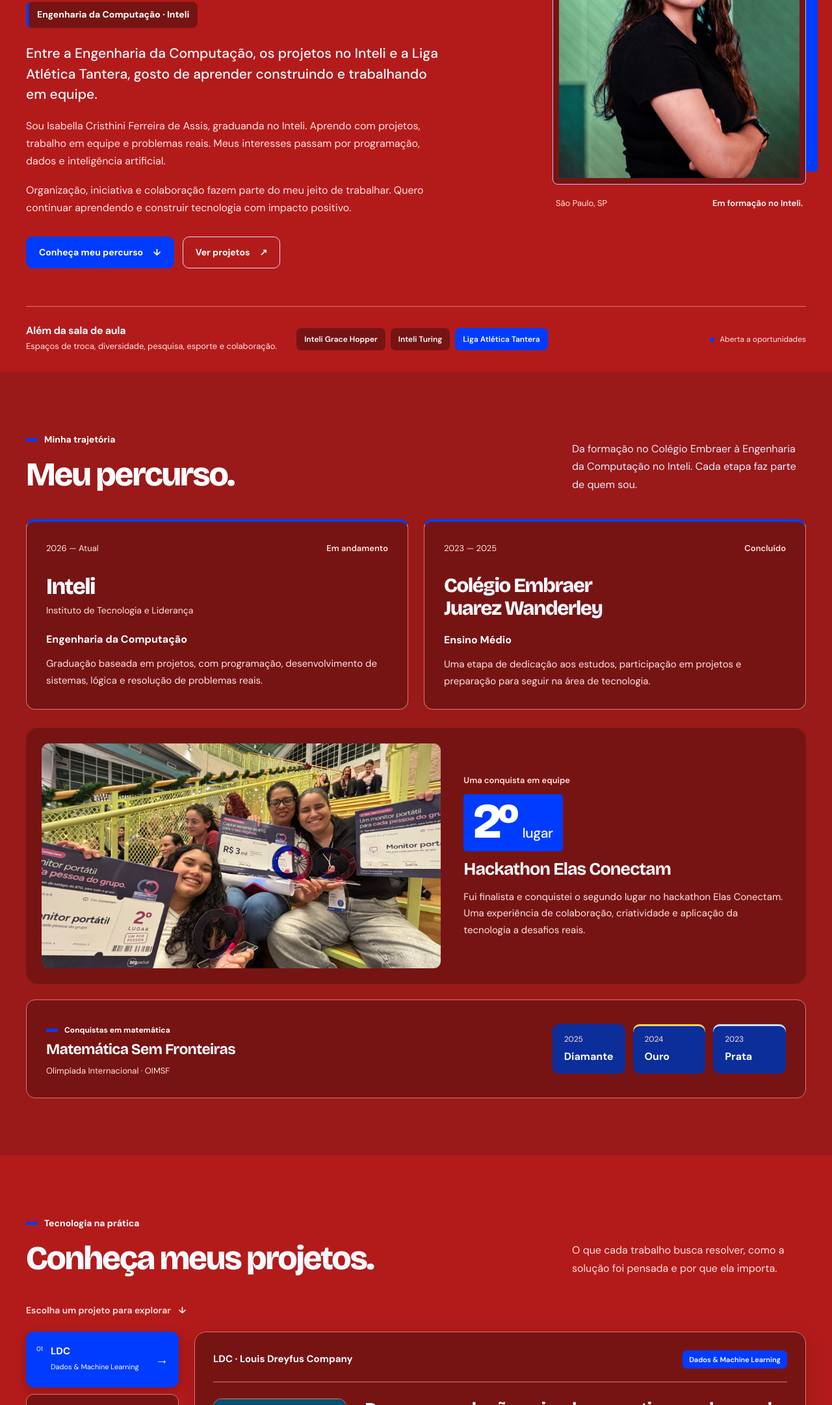
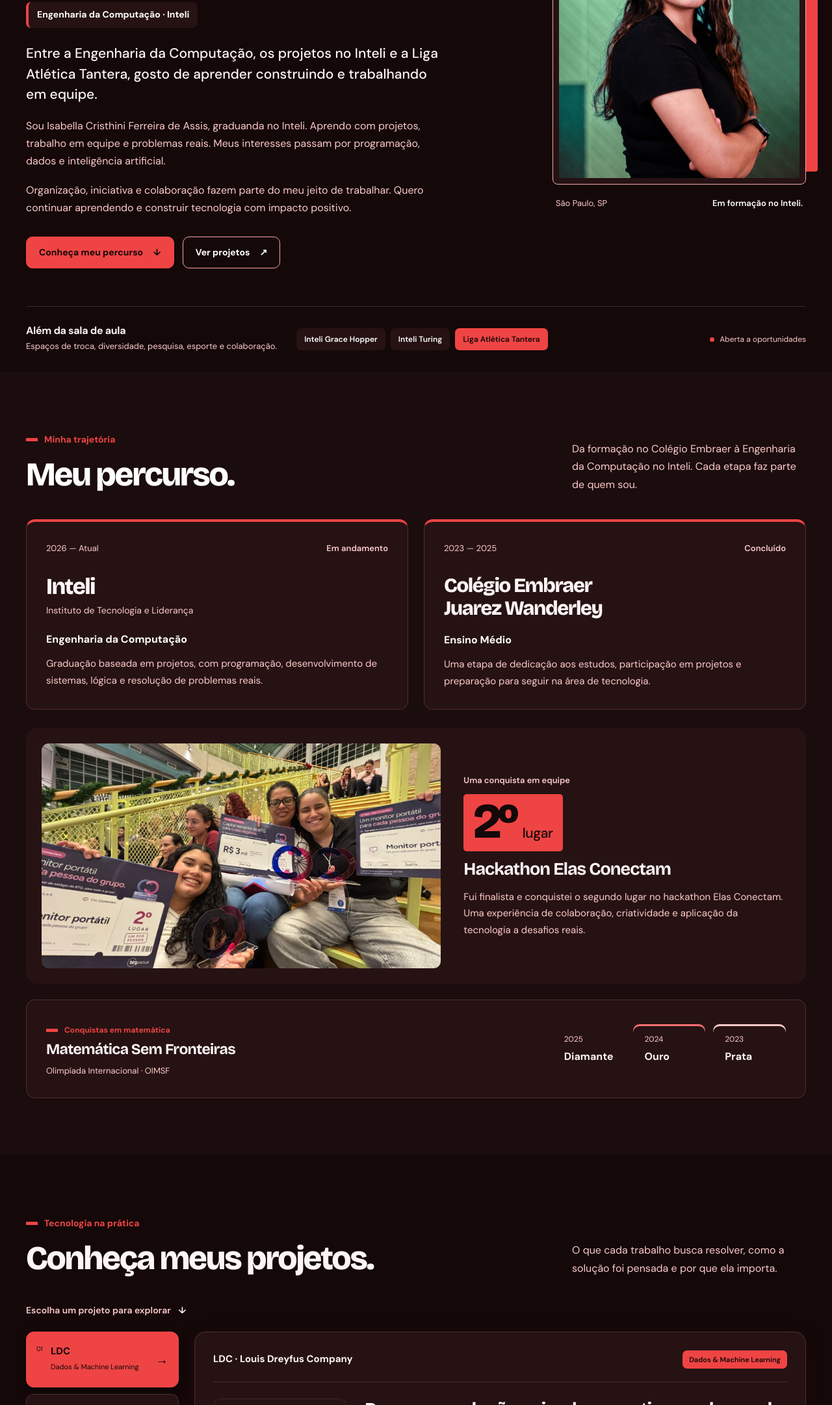
Before and after one commit to isabellaassis-ui/isabellaassis-ui.github.io, a plain HTML site: page index.html in a window 1280 px wide. Shown: the part 441-2603 px from the top of the page at 65% size. Drawn offline with nearby package versions, Linux system fonts and the light colour scheme.

Commit message:
Restore original red and dark burgundy palette and remove blue styling

```diff
--- a/index.html
+++ b/index.html
@@ -3,13 +3,13 @@
 <head>
   <meta charset="UTF-8" />
   <meta name="viewport" content="width=device-width, initial-scale=1.0" />
-  <meta name="theme-color" content="#b31b1b" />
+  <meta name="theme-color" content="#140809" />
   <meta name="description" content="Conheça Isabella Assis, graduanda em Engenharia da Computação no Inteli: minha trajetória, conquistas e projetos em dados, sistemas e impacto social." />
   <title>Isabella Assis | Engenharia da Computação</title>
   <link rel="preconnect" href="https://fonts.googleapis.com" />
   <link rel="preconnect" href="https://fonts.gstatic.com" crossorigin />
   <link href="https://fonts.googleapis.com/css2?family=Bricolage+Grotesque:wght@500;600;700;800&family=DM+Sans:wght@400;500;600;700&display=swap" rel="stylesheet" />
-  <link rel="stylesheet" href="styles.css?v=7" />
+  <link rel="stylesheet" href="styles.css?v=8" />
   <script src="site.js?v=4" defer></script>
 </head>
 <body>
--- a/styles.css
+++ b/styles.css
@@ -1,17 +1,16 @@
 :root {
   color-scheme: dark;
-  --canvas: #b31b1b;
-  --surface: #9a1919;
-  --surface-deep: #761414;
-  --ink: #f7faff;
-  --muted: #ffe2df;
-  --red: #b31b1b;
-  --red-dark: #8c1414;
-  --red-soft: #741010;
-  --blue-soft: #0c2e9b;
-  --blue: #003cff;
-  --blue-dark: #061c70;
-  --line: #d97771;
+  --canvas: #140809;
+  --surface: #1b0c0d;
+  --surface-deep: #261213;
+  --ink: #fff5f5;
+  --muted: #fecaca;
+  --subtle: #fca5a5;
+  --accent: #ef4444;
+  --accent-hover: #f87171;
+  --accent-dark: #b91c1c;
+  --accent-soft: #261213;
+  --line: rgba(252, 165, 165, .18);
   --sans: "DM Sans", Arial, sans-serif;
   --display: "Bricolage Grotesque", Arial, sans-serif;
 }
@@ -24,13 +23,13 @@ a { color: inherit; text-decoration: none; }
 button { font: inherit; }
 img { display: block; max-width: 100%; }
 [hidden] { display: none !important; }
-::selection { color: white; background: var(--blue); }
+::selection { color: var(--canvas); background: var(--accent); }
 a, button, summary { -webkit-tap-highlight-color: transparent; }
 :focus-visible { outline: 3px solid white; outline-offset: 5px; }
 .content-width, .header-inner { width: min(1200px, calc(100% - 80px)); margin-inline: auto; }
 .section { padding-block: 88px; }
-.section-label { color: white; font-size: 14px; font-weight: 700; margin-bottom: 14px; display: inline-flex; align-items: center; gap: 10px; }
-.section-label::before { content: ''; width: 18px; height: 5px; background: var(--blue); flex-shrink: 0; }
+.section-label { color: var(--accent); font-size: 14px; font-weight: 700; margin-bottom: 14px; display: inline-flex; align-items: center; gap: 10px; }
+.section-label::before { content: ''; width: 18px; height: 5px; background: var(--accent); flex-shrink: 0; }
 .section-heading { display: flex; align-items: end; justify-content: space-between; gap: 48px; margin-bottom: 40px; }
 .section-heading > p { max-width: 360px; color: var(--muted); }
 h2 { font-family: var(--display); font-size: clamp(36px, 4vw, 54px); line-height: 1.1; letter-spacing: -.045em; font-weight: 800; }
@@ -38,34 +37,34 @@ h2 { font-family: var(--display); font-size: clamp(36px, 4vw, 54px); line-height
 .skip-link:focus { transform: none; }
 
 /* The name, portrait, and real achievements carry the visual identity. */
-.site-header { position: sticky; top: 0; z-index: 20; background: var(--canvas); border-bottom: 3px solid var(--blue); }
+.site-header { position: sticky; top: 0; z-index: 20; background: var(--canvas); border-bottom: 3px solid var(--accent); }
 .header-inner { min-height: 86px; display: flex; align-items: center; justify-content: space-between; gap: 25px; }
 .wordmark { color: white; font-family: var(--display); font-size: 25px; font-weight: 800; letter-spacing: -.055em; display: inline-flex; gap: 5px; line-height: 1; }
-.wordmark span { color: white; background: var(--blue); padding: 3px 6px; border-radius: 4px; }
+.wordmark span { color: var(--accent); background: transparent; padding: 3px 6px; border-radius: 4px; }
 .navigation { display: flex; align-items: center; gap: 28px; }
 .navigation a { font-size: 14px; font-weight: 600; padding-block: 12px; border-bottom: 2px solid transparent; }
-.navigation a:hover, .navigation a[aria-current] { color: white; border-bottom-color: var(--blue); }
-.header-contact { display: inline-flex; align-items: center; gap: 14px; padding: 11px 18px; border-radius: 10px; background: var(--blue); color: white; font-weight: 700; font-size: 13px; }
-.header-contact:hover { background: var(--blue-dark); }
+.navigation a:hover, .navigation a[aria-current] { color: var(--accent); border-bottom-color: var(--accent); }
+.header-contact { display: inline-flex; align-items: center; gap: 14px; padding: 11px 18px; border-radius: 10px; background: var(--accent); color: var(--canvas); font-weight: 700; font-size: 13px; }
+.header-contact:hover { background: var(--accent-hover); }
 
 .about { padding-top: 64px; padding-bottom: 0; }
 .about-grid { display: grid; grid-template-columns: minmax(0, 1.15fr) minmax(0, .85fr); align-items: center; gap: 75px; }
 .about-copy { min-width: 0; }
 h1 { font-family: var(--display); font-size: clamp(72px, 8.6vw, 124px); line-height: .95; font-weight: 800; letter-spacing: -.06em; margin-bottom: 24px; }
-h1 span { display: inline-block; color: white; background: var(--blue); padding: 0 .11em .08em; margin-top: 7px; border-radius: 4px; }
-.course-badge { display: inline-block; background: var(--surface-deep); color: white; border-left: 4px solid var(--blue); padding: 8px 13px; border-radius: 8px; font-size: 14px; font-weight: 700; }
+h1 span { display: inline-block; color: var(--accent); background: transparent; padding: 0 .11em .08em; margin-top: 7px; border-radius: 4px; }
+.course-badge { display: inline-block; background: var(--surface-deep); color: white; border-left: 4px solid var(--accent); padding: 8px 13px; border-radius: 8px; font-size: 14px; font-weight: 700; }
 .course-badge span { white-space: nowrap; }
 .about-copy .about-lead { margin-top: 24px; font-size: 21px; color: var(--ink); line-height: 1.5; font-weight: 500; }
 .about-story > p:not(.about-lead) { color: var(--muted); margin-top: 18px; max-width: 630px; }
 .about-actions { margin-top: 30px; display: flex; flex-wrap: wrap; gap: 13px; }
-.button { display: inline-flex; align-items: center; justify-content: center; gap: 15px; min-height: 48px; padding: 12px 19px; font-weight: 700; border-radius: 10px; font-size: 14px; border: 1px solid var(--blue); }
-.button-primary { color: white; background: var(--blue); }
-.button-primary:hover { background: var(--blue-dark); }
-.button-outline { color: white; background: transparent; border-color: #d1ddff; }
+.button { display: inline-flex; align-items: center; justify-content: center; gap: 15px; min-height: 48px; padding: 12px 19px; font-weight: 700; border-radius: 10px; font-size: 14px; border: 1px solid var(--accent); }
+.button-primary { color: var(--canvas); background: var(--accent); }
+.button-primary:hover { background: var(--accent-hover); }
+.button-outline { color: white; background: transparent; border-color: var(--subtle); }
 .button-outline:hover { background: var(--surface-deep); border-color: white; }
 .portrait { position: relative; isolation: isolate; width: 100%; max-width: 390px; justify-self: end; }
-.portrait::before { content: ""; position: absolute; z-index: -1; width: 95%; height: 92%; right: -18px; top: -18px; background: var(--blue); border-radius: 4px; }
-.portrait-frame { padding: 9px; background: var(--surface-deep); border: 1px solid #b6c8ff; border-radius: 8px; }
+.portrait::before { content: ""; position: absolute; z-index: -1; width: 95%; height: 92%; right: -18px; top: -18px; background: var(--accent); border-radius: 4px; }
+.portrait-frame { padding: 9px; background: var(--surface-deep); border: 1px solid var(--subtle); border-radius: 8px; }
 .portrait-frame img { width: 100%; height: auto; aspect-ratio: 4 / 5; object-fit: cover; object-position: center 28%; border-radius: 3px; }
 .portrait figcaption { display: flex; justify-content: space-between; flex-wrap: wrap; gap: 10px; padding: 18px 5px 0; font-size: 13px; color: var(--muted); }
 .portrait figcaption strong { color: white; font-weight: 600; }
@@ -74,16 +73,16 @@ h1 span { display: inline-block; color: white; background: var(--blue); padding:
 .about-bottom > div p { color: var(--muted); font-size: 13px; margin-top: 4px; }
 .communities { display: flex; flex-wrap: wrap; gap: 8px; }
 .communities li { background: var(--surface-deep); border-radius: 7px; color: white; font-size: 12px; font-weight: 600; padding: 7px 12px; }
-.communities .community-sports { background: var(--blue); }
+.communities .community-sports { background: var(--accent); color: var(--canvas); }
 .availability { margin-left: auto; display: flex; align-items: center; gap: 8px; color: var(--muted); font-size: 12px; white-space: nowrap; }
-.availability > span { width: 7px; height: 7px; background: var(--blue); border-radius: 50%; }
+.availability > span { width: 7px; height: 7px; background: var(--accent); border-radius: 50%; }
 
 .journey { background: var(--surface); color: white; }
-.journey .section-heading .section-label { color: white; }
-.journey .section-heading > p { color: #e5edff; }
+.journey .section-heading .section-label { color: var(--accent); }
+.journey .section-heading > p { color: var(--muted); }
 .education-list { display: grid; grid-template-columns: repeat(2, minmax(0, 1fr)); gap: 24px; }
-.education-item { padding: 30px; background: var(--surface-deep); color: var(--ink); border: 1px solid var(--line); border-top: 4px solid var(--blue); border-radius: 14px; }
-.education-school { border-top-color: var(--blue); }
+.education-item { padding: 30px; background: var(--surface-deep); color: var(--ink); border: 1px solid var(--line); border-top: 4px solid var(--accent); border-radius: 14px; }
+.education-school { border-top-color: var(--accent); }
 .education-meta { display: flex; justify-content: space-between; flex-wrap: wrap; gap: 10px; font-size: 13px; color: var(--muted); margin-bottom: 28px; }
 .education-status { color: var(--muted); font-weight: 600; }
 .education-name { font-family: var(--display); font-size: 35px; font-weight: 800; line-height: 1.13; letter-spacing: -.045em; }
@@ -95,7 +94,7 @@ h1 span { display: inline-block; color: white; background: var(--blue); padding:
 .hackathon-photo img { width: 100%; height: auto; border-radius: 11px; }
 .hackathon-copy { min-width: 0; padding: 5px 10px 5px 0; }
 .achievement-label { font-size: 13px; color: var(--muted); font-weight: 600; margin-bottom: 10px; }
-.hackathon-place { display: inline-block; padding: 4px 15px 8px; background: var(--blue); border-radius: 5px; color: white; font-family: var(--display); font-size: 76px; letter-spacing: -.065em; font-weight: 800; line-height: 1; }
+.hackathon-place { display: inline-block; padding: 4px 15px 8px; background: var(--accent); border-radius: 5px; color: var(--canvas); font-family: var(--display); font-size: 76px; letter-spacing: -.065em; font-weight: 800; line-height: 1; }
 .hackathon-place span { font-family: var(--sans); font-size: 21px; font-weight: 500; letter-spacing: -.02em; }
 .hackathon-copy h3 { font-family: var(--display); font-size: 27px; line-height: 1.15; font-weight: 700; margin-top: 12px; letter-spacing: -.035em; }
 .hackathon-copy > p:last-child { color: var(--muted); margin-top: 15px; font-size: 15px; }
@@ -104,9 +103,9 @@ h1 span { display: inline-block; color: white; background: var(--blue); padding:
 .recognition-title h3 { font-family: var(--display); font-weight: 700; font-size: 23px; line-height: 1.2; letter-spacing: -.03em; }
 .recognition-title > p:last-child { color: var(--muted); font-size: 13px; margin-top: 8px; }
 .award-list { display: grid; grid-template-columns: repeat(3, minmax(0, 1fr)); gap: 12px; }
-.award-list li { background: var(--blue-soft); padding: 13px 18px; border-radius: 10px; }
-.award-list li:nth-child(2) { background: var(--blue-soft); box-shadow: inset 0 3px #ffd060; }
-.award-list li:nth-child(3) { background: var(--blue-soft); box-shadow: inset 0 3px #d2dcff; }
+.award-list li { background: var(--accent-soft); padding: 13px 18px; border-radius: 10px; }
+.award-list li:nth-child(2) { background: var(--accent-soft); box-shadow: inset 0 3px var(--accent-hover); }
+.award-list li:nth-child(3) { background: var(--accent-soft); box-shadow: inset 0 3px var(--muted); }
 .award-list span { display: block; font-size: 12px; color: var(--muted); margin-bottom: 3px; }
 .award-list strong { font-size: 16px; font-weight: 700; }
 
@@ -117,37 +116,37 @@ h1 span { display: inline-block; color: white; background: var(--blue); padding:
 .projects-enhanced .project-list { display: block; min-width: 0; }
 .project-tabs { display: grid; gap: 10px; position: sticky; top: 112px; }
 .project-tab { min-height: 86px; width: 100%; display: flex; align-items: center; gap: 12px; text-align: left; border: 1px solid var(--line); border-radius: 12px; background: var(--surface-deep); color: var(--ink); padding: 15px; cursor: pointer; }
-.project-tab:hover { background: var(--blue-soft); border-color: #9eb8ff; }
-.project-tab[aria-selected="true"] { background: var(--blue); border-color: var(--blue); color: white; box-shadow: 0 5px 16px #4b090955; }
+.project-tab:hover { background: var(--accent-soft); border-color: var(--accent-hover); }
+.project-tab[aria-selected="true"] { background: var(--accent); border-color: var(--accent); color: var(--canvas); box-shadow: 0 5px 16px rgba(0,0,0,.35); }
 .project-tab strong { display: block; font-size: 15px; line-height: 1.3; font-weight: 700; }
 .project-tab small { display: block; margin-top: 5px; font-size: 11px; color: var(--muted); }
-.project-tab[aria-selected="true"] small { color: white; }
+.project-tab[aria-selected="true"] small { color: var(--canvas); }
 .project-tab[aria-selected="true"] .tab-index { opacity: 1; }
 .tab-index { align-self: start; font-size: 10px; padding-top: 2px; opacity: .7; }
 .tab-arrow { margin-left: auto; font-size: 20px; }
 .project { min-width: 0; border: 1px solid var(--line); border-radius: 18px; background: var(--surface-deep); padding: 28px; box-shadow: 0 8px 32px #4b090933; }
 .project-heading { display: flex; align-items: center; justify-content: space-between; flex-wrap: wrap; gap: 12px; padding-bottom: 20px; margin-bottom: 25px; border-bottom: 1px solid var(--line); }
 .project-partner { font-size: 15px; font-weight: 700; }
-.project-category { background: var(--blue); color: white; padding: 5px 10px; border-radius: 7px; font-size: 11px; font-weight: 600; }
+.project-category { background: var(--accent); color: var(--canvas); padding: 5px 10px; border-radius: 7px; font-size: 11px; font-weight: 600; }
 .project-layout { display: grid; grid-template-columns: 205px minmax(0, 1fr); gap: 28px; align-items: start; }
 .project-visual { min-width: 0; overflow: hidden; border: 1px solid var(--line); border-radius: 12px; background: var(--surface); }
 .project-visual > img { width: 100%; height: auto; aspect-ratio: 1.3; object-fit: cover; }
-.project-visual-ldc > img { object-fit: contain; background: #07516c; padding: 15px; }
+.project-visual-ldc > img { object-fit: contain; background: var(--surface-deep); padding: 15px; }
 .project-visual-fundacao > img { object-fit: contain; background: #ffe500; padding: 13px; }
 .project-visual figcaption { padding: 12px; color: var(--muted); font-size: 12px; line-height: 1.5; }
-.delicias-cover { min-height: 205px; display: flex; flex-direction: column; justify-content: space-between; gap: 16px; padding: 22px; background: var(--red); color: white; }
+.delicias-cover { min-height: 205px; display: flex; flex-direction: column; justify-content: space-between; gap: 16px; padding: 22px; background: var(--accent); color: var(--canvas); }
 .delicias-cover span { font-size: 10px; }
 .delicias-cover strong { font-family: var(--display); font-size: 36px; line-height: 1; letter-spacing: -.045em; }
 .project-content { min-width: 0; }
 .project-content h3 { font-family: var(--display); font-size: clamp(25px, 2.25vw, 32px); font-weight: 700; line-height: 1.17; letter-spacing: -.04em; }
 .project-intro { margin-top: 16px; color: var(--muted); font-size: 15px; }
 .project-facts { display: grid; gap: 18px; margin-top: 23px; }
-.project-facts > div { border-left: 3px solid #e88a7e; padding-left: 14px; }
-.project-facts > div:last-child { border-left-color: var(--blue); }
+.project-facts > div { border-left: 3px solid var(--accent-hover); padding-left: 14px; }
+.project-facts > div:last-child { border-left-color: var(--accent); }
 .project-facts dt { font-size: 12px; font-weight: 700; color: white; margin-bottom: 4px; }
 .project-facts > div:last-child dt { color: white; }
 .project-facts dd { color: var(--muted); font-size: 14px; line-height: 1.6; }
-.project-objective { margin-top: 23px; padding: 14px 16px; border-radius: 9px; background: var(--blue); color: white; font-size: 14px; }
+.project-objective { margin-top: 23px; padding: 14px 16px; border-radius: 9px; background: var(--accent); color: var(--canvas); font-size: 14px; }
 .project-details { margin-top: 26px; border-top: 1px solid var(--line); }
 .project-details summary { display: flex; align-items: center; justify-content: space-between; gap: 20px; min-height: 52px; cursor: pointer; list-style: none; color: white; font-size: 13px; font-weight: 700; }
 .project-details summary::-webkit-details-marker { display: none; }
@@ -160,16 +159,16 @@ h1 span { display: inline-block; color: white; background: var(--blue); padding:
 
 .toolkit { background: var(--surface); }
 .toolkit h2, .skill-group h3 { color: white; }
-.skill-group { display: grid; grid-template-columns: 220px minmax(0, 1fr); gap: 35px; padding: 27px 0; border-top: 1px solid #bcccf1; }
-.skill-group:last-child { border-bottom: 1px solid #bcccf1; }
+.skill-group { display: grid; grid-template-columns: 220px minmax(0, 1fr); gap: 35px; padding: 27px 0; border-top: 1px solid var(--line); }
+.skill-group:last-child { border-bottom: 1px solid var(--line); }
 .skill-group h3 { font-size: 17px; font-weight: 700; line-height: 1.5; }
 .skill-group ul { display: grid; grid-template-columns: repeat(3, minmax(0, 1fr)); gap: 20px; }
 .skill-group li { display: flex; flex-direction: column; gap: 4px; font-size: 15px; }
 .skill-group small { font-size: 12px; color: var(--muted); }
 
-.contact { color: white; background: var(--red); padding-bottom: 25px; }
-.contact .section-label { color: white; }
-.contact .section-label::before { background: white; }
+.contact { color: var(--ink); background: var(--surface); padding-bottom: 25px; border-top: 1px solid var(--line); }
+.contact .section-label { color: var(--accent); }
+.contact .section-label::before { background: var(--accent); }
 .contact-heading { display: flex; align-items: end; justify-content: space-between; gap: 50px; }
 .contact-heading > p { max-width: 370px; color: white; }
 .contact h2 { font-size: clamp(38px, 4.8vw, 65px); }
@@ -180,8 +179,8 @@ h1 span { display: inline-block; color: white; background: var(--blue); padding:
 .contact-address { font-size: 20px; overflow-wrap: anywhere; font-weight: 500; }
 .contact-row > a > span:last-child { font-size: 24px; }
 .contact-row > a:hover .contact-address { text-decoration: underline; text-underline-offset: 5px; }
-.copy-email { border: 1px solid #b6c8ff; background: var(--blue); color: white; font-weight: 700; padding: 10px 15px; border-radius: 8px; cursor: pointer; font-size: 12px; }
-.copy-email:hover { background: var(--blue-dark); }
+.copy-email { border: 1px solid var(--subtle); background: var(--accent); color: var(--canvas); font-weight: 700; padding: 10px 15px; border-radius: 8px; cursor: pointer; font-size: 12px; }
+.copy-email:hover { background: var(--accent-hover); }
 .copy-status { min-height: 30px; padding-top: 10px; font-size: 12px; }
 .footer { display: flex; justify-content: space-between; align-items: center; gap: 20px; margin-top: 28px; padding-top: 25px; border-top: 1px solid #ffffff55; font-size: 12px; color: white; }
 .footer a { color: white; }
@@ -232,7 +231,7 @@ h1 span { display: inline-block; color: white; background: var(--blue); padding:
   .hackathon-copy h3 { font-size: 24px; }
   .hackathon-copy > p:last-child { font-size: 14px; }
   .projects-enhanced .project-explorer { display: block; }
-  .project-tabs { position: static; display: flex; gap: 10px; overflow-x: auto; padding: 3px 3px 16px; margin: -3px -3px 8px; scrollbar-width: thin; scrollbar-color: var(--blue) var(--blue-soft); }
+  .project-tabs { position: static; display: flex; gap: 10px; overflow-x: auto; padding: 3px 3px 16px; margin: -3px -3px 8px; scrollbar-width: thin; scrollbar-color: var(--accent) var(--accent-soft); }
   .project-tab { flex: 0 0 185px; min-height: 78px; }
   .project { padding: 25px; }
   .project-layout { grid-template-columns: 190px minmax(0, 1fr); gap: 24px; }
```
